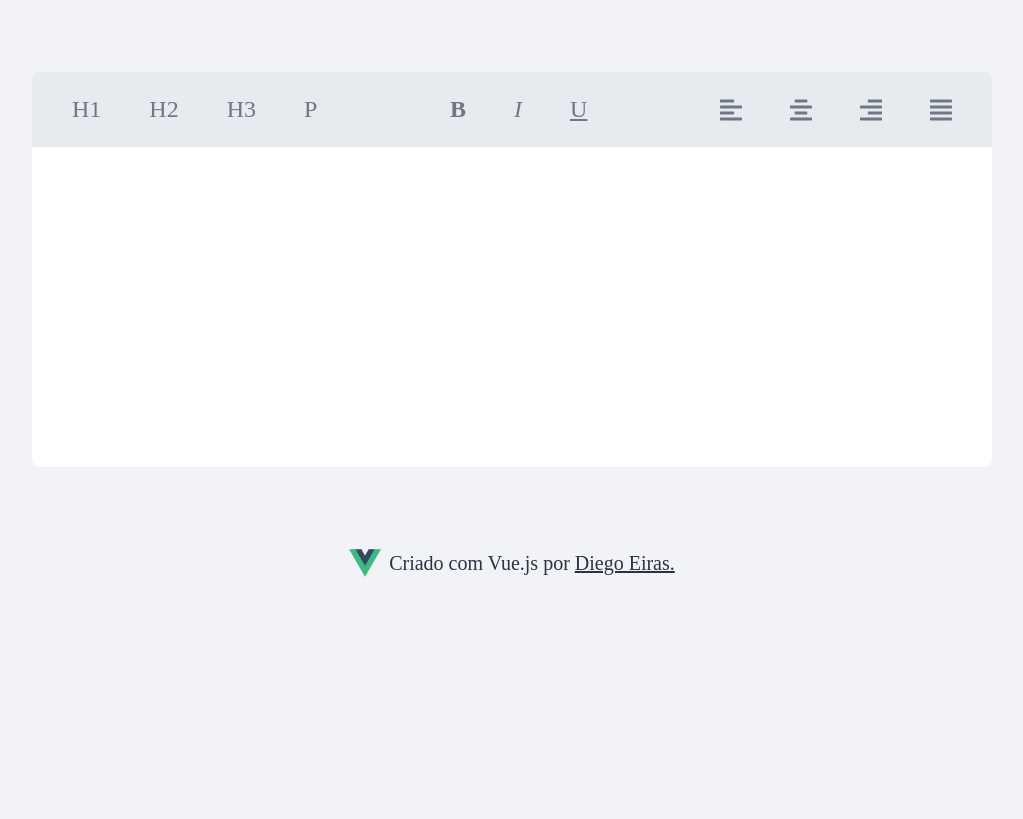
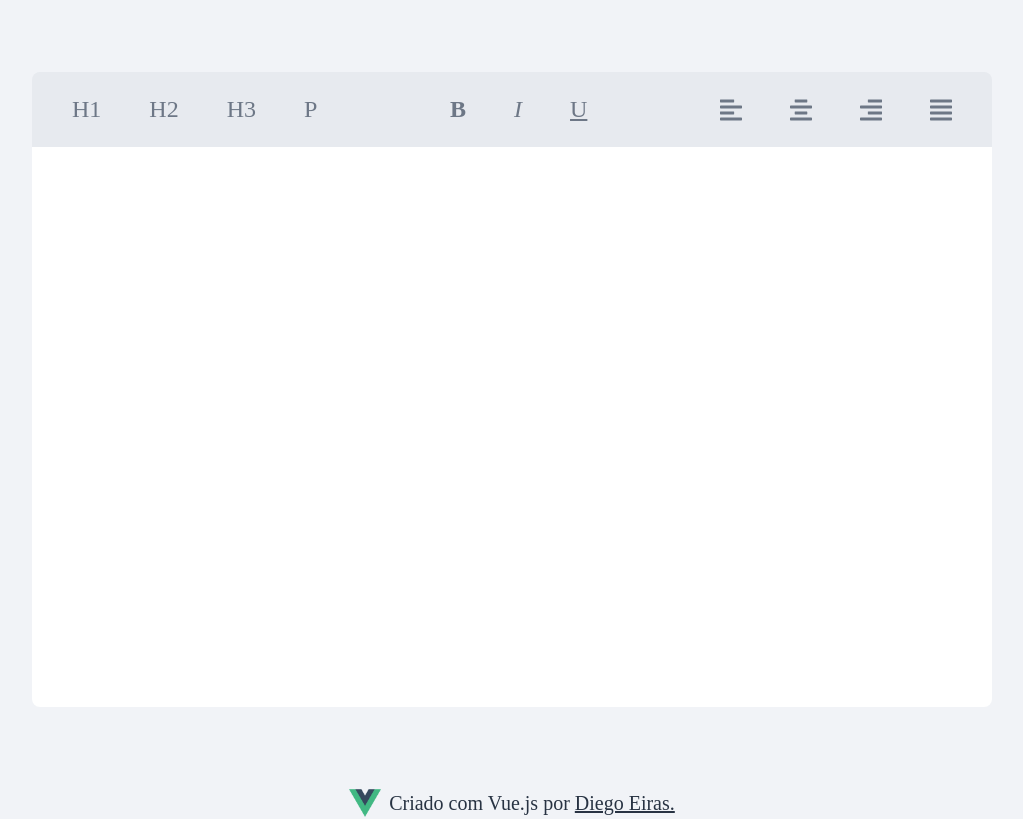
Before and after one commit to lucioeiras/rich-text-editor, a Vue app: page / in a window 1280 px wide. Shown: the whole page, without its empty margins (128-1151 px from the left). Built offline with nearby package versions, Linux system fonts and the light colour scheme.

Commit message:
📦 ADD: Format paste content as plain text

```diff
--- a/src/components/Editor.vue
+++ b/src/components/Editor.vue
@@ -9,9 +9,18 @@
       </div>
 
       <div class="text">
-        <button class="bold" @click="toogleAction('bold', null)">B</button>
-        <button class="italic" @click="toogleAction('italic', null)">I</button>
-        <button class="underlined" @click="toogleAction('underline', null)">U</button>
+        <button
+          class="bold"
+          @click="toogleAction('bold', null)"
+        >B</button>
+        <button
+          class="italic"
+          @click="toogleAction('italic', null)"
+        >I</button>
+        <button
+          class="underlined"
+          @click="toogleAction('underline', null)"
+        >U</button>
       </div>
 
       <div class="align">
@@ -46,7 +55,12 @@
       </div>
     </div>
 
-    <div ref="editor" id="text-editor" contenteditable="true"></div>
+    <div
+      ref="editor"
+      id="text-editor"
+      contenteditable="true"
+      @paste="(e) => preventPaste(e)"
+    ></div>
   </div>
 </template>
 
@@ -55,6 +69,8 @@
   import AlignCenter from '../components/icons/AlignCenter'
   import AlignRight from '../components/icons/AlignRight'
   import AlignJustify from '../components/icons/AlignJustify'
+
+  import formatPaste from '../utils/formatPaste'
 
   export default {
     name: 'Editor',
@@ -75,7 +91,11 @@
     methods: {
       toogleAction(action, value) {
         document.execCommand(action, false, value);
-      }
+      },
+
+      preventPaste(e) {
+        formatPaste(e)
+      },
     },
 
     mounted() {
@@ -143,7 +163,7 @@
   }
 
   #text-editor {
-    min-height: 320px;
+    min-height: 560px;
 
     border-radius: 0 0 8px 8px;
     background: $editor;
--- /dev/null
+++ b/src/utils/formatPaste.js
@@ -0,0 +1,27 @@
+export default function formatPaste(e) {
+  // Prevent the default action
+  e.preventDefault();
+
+  // Get the copied text from the clipboard
+  const text = (e.clipboardData)
+      ? (e.originalEvent || e).clipboardData.getData('text/plain')
+      // For IE
+      : (window.clipboardData ? window.clipboardData.getData('Text') : '');
+
+  if (document.queryCommandSupported('insertText')) {
+      document.execCommand('insertText', false, text);
+  } else {
+      // Insert text at the current position of caret
+      const range = document.getSelection().getRangeAt(0);
+      range.deleteContents();
+
+      const textNode = document.createTextNode(text);
+      range.insertNode(textNode);
+      range.selectNodeContents(textNode);
+      range.collapse(false);
+
+      const selection = window.getSelection();
+      selection.removeAllRanges();
+      selection.addRange(range);
+  }
+}
```
